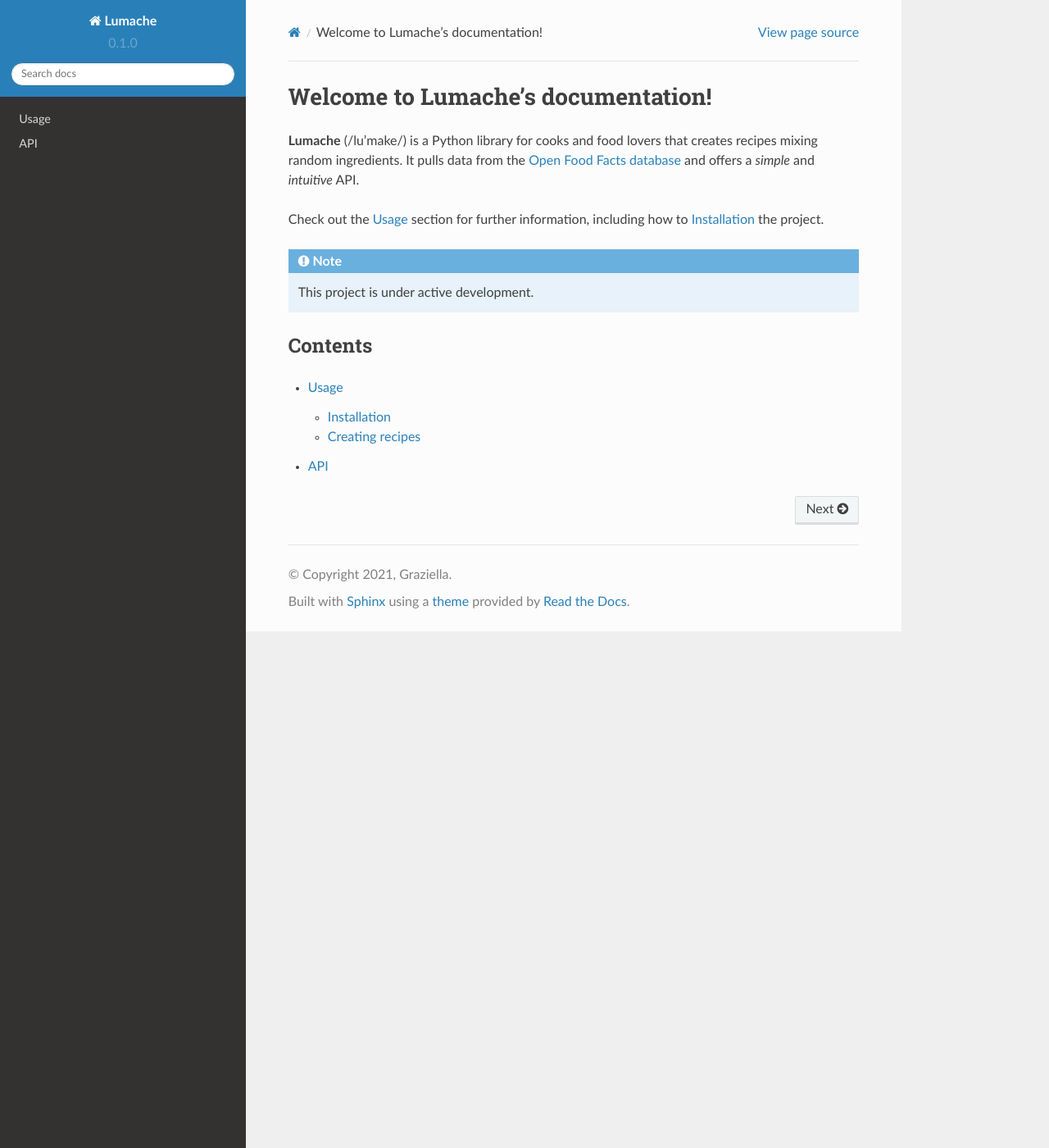
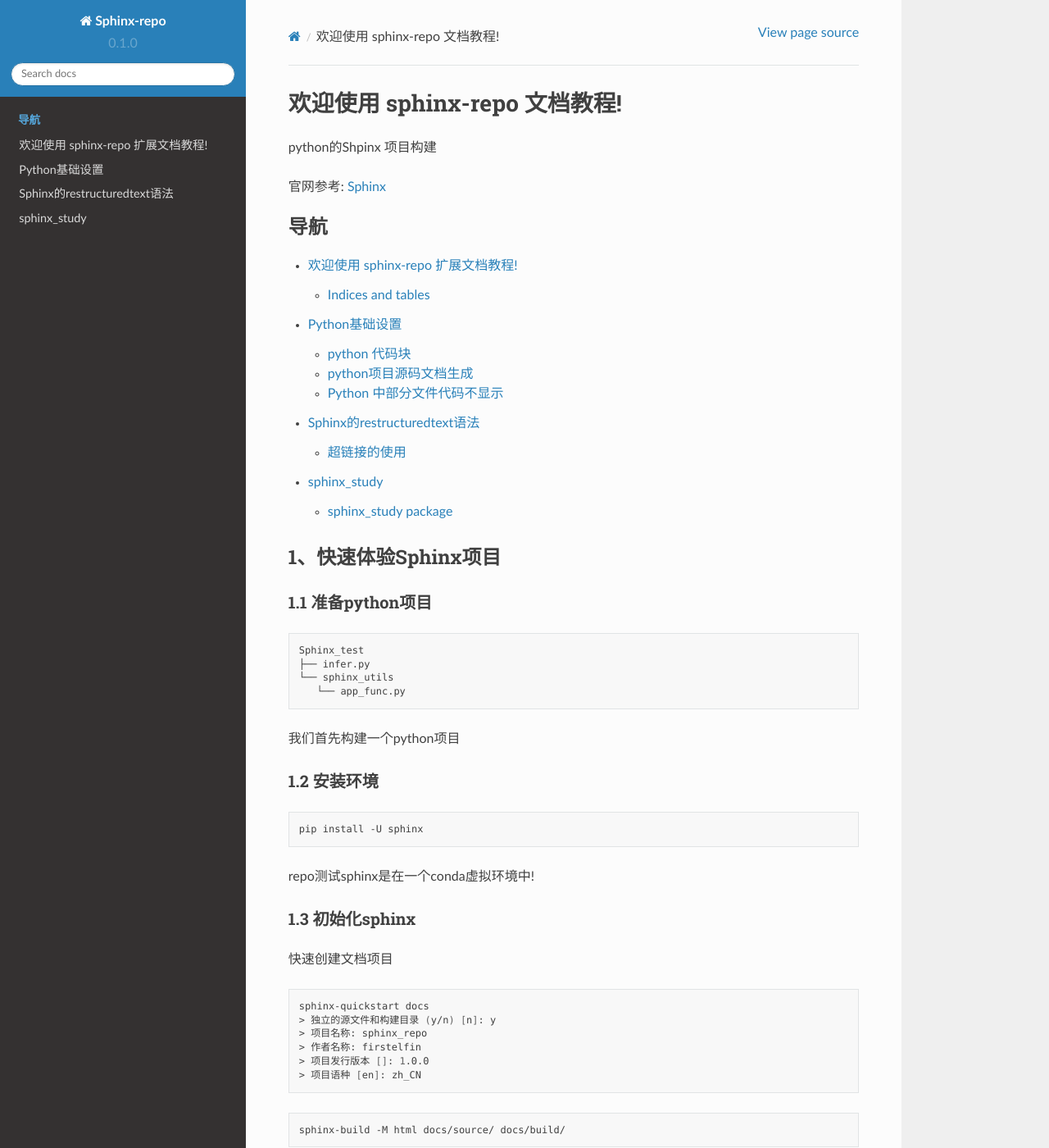
Before and after one commit to firstelfin/sphinx-test2, a Sphinx documentation site: the page built from docs/source/index.rst, in a window 1280 px wide and 1400 px high. Shown: the whole window at 82% size. Built offline with Sphinx 7.4.7 and the Read the Docs theme 2.0.0, drawn with Linux system fonts in a browser that asks for light colours; some of the changed text lies outside the part shown.

Commit message:
__init__

```diff
--- a/docs/requirements.txt
+++ b/docs/requirements.txt
@@ -1,2 +1,3 @@
 sphinx==7.1.2
 sphinx-rtd-theme==1.3.0rc1
+myst_parser
--- a/docs/source/conf.py
+++ b/docs/source/conf.py
@@ -2,9 +2,9 @@
 
 # -- Project information
 
-project = 'Lumache'
-copyright = '2021, Graziella'
-author = 'Graziella'
+project = 'Sphinx-repo'
+copyright = '2024, elfin'
+author = 'firstelfin'
 
 release = '0.1'
 version = '0.1.0'
@@ -12,6 +12,7 @@
 # -- General configuration
 
 extensions = [
+    'myst_parser',
     'sphinx.ext.duration',
     'sphinx.ext.doctest',
     'sphinx.ext.autodoc',
--- /dev/null
+++ b/docs/source/document/extensions/extension.rst
@@ -0,0 +1,18 @@
+
+欢迎使用 sphinx-repo 扩展文档教程!
+=======================================
+
+.. toctree::
+   :maxdepth: 2
+   :hidden:
+   :caption: 导航
+
+   添加Markdown支持
+
+
+Indices and tables
+------------------
+
+* :ref:`genindex`
+* :ref:`modindex`
+* :ref:`search`
--- /dev/null
+++ b/docs/source/document/python/python.rst
@@ -0,0 +1,11 @@
+Python基础设置
+=================
+
+
+.. toctree::
+   :maxdepth: 2
+   :caption: 导航
+
+   python_code
+   python_repo
+   python_non_code
--- /dev/null
+++ b/docs/source/document/python/python_code.rst
@@ -0,0 +1,29 @@
+
+python 代码块
+==========================
+
+1、简单实现
+---------------
+
+.. code-block:: python3
+    :linenos:
+    :emphasize-lines: 2
+
+    def add_str(a: str, b: str) -> int:
+        return int(a) + int(b)
+
+
+上面的代码块实现有几个关键因素:
+    1. 设置代码高量支持，默认是支持python3；
+    2. 书写 **.. code-block::** 标识开始代码块；
+    3. 标识符号后面要空行表示标识本身的结束；
+
+其他代码的支持可以参考：`usage configuration <https://www.sphinx-doc.org/en/master/usage/index.html>`_ 和 `代码高量与代码块设置 <https://www.sphinx-doc.org/en/master/usage/restructuredtext/directives.html#directive-code-block>`_.
+
+
+2、引用源代码
+----------------------
+
+文件引用，点击查看源码可以查看restructuredtext语法。
+
+.. literalinclude:: ../../../../sphinx_study/sphinx_utils/app_func.py
--- /dev/null
+++ b/docs/source/document/python/python_non_code.rst
@@ -0,0 +1,17 @@
+Python 中部分文件代码不显示
+====================================
+
+1、类属性注释文档不能识别
+------------------------------------
+
+经过测试，本地rst可以正常渲染，但是在Read the Docs上却不能正常显示。
+
+首先确定config的环境变量配置路径：
+
+    .. code-block:: python
+
+        sys.path.insert(0, os.path.abspath('../../'))
+
+    我已经将路径正确设置，还是出现这个问题，post_op文件不能正常显示。
+
+其次，注释调类的属性文档字符串，问题依然不能解决！
--- /dev/null
+++ b/docs/source/document/python/python_repo.rst
@@ -0,0 +1,34 @@
+
+python项目源码文档生成
+==========================
+
+
+1、准备好python项目
+--------------------------
+
+我们在这里定制了sphinx_study库, 注意这里python包都要有 **__init__.py** 文件, 这样自动化才能有效链接。
+
+
+2、简单尝试自动化文档
+--------------------------
+
+编辑 conf.py
+
+.. code-block:: python
+
+    import os
+    import sys
+    sys.path.insert(0, os.path.abspath('sphinx_study所在路径'))
+
+我们使用官方自带的扩展
+
+.. code-block:: shell
+
+    pip install --upgrade myst-parser
+    sphinx-apidoc -o source/sphinx_study ../sphinx_study/
+
+
+**参考链接**
+    1. `sphinx自动化文档 <https://blog.csdn.net/lly1122334/article/details/103970663>`_
+    2. `apidoc <https://github.com/sphinx-contrib/apidoc>`_
+    3. `autodoc <https://www.sphinx-doc.org/en/master/usage/extensions/autodoc.html#module-sphinx.ext.autodoc>`_
--- /dev/null
+++ b/docs/source/document/rst语法/link.rst
@@ -0,0 +1,55 @@
+超链接的使用
+====================
+
+
+1、网页链接
+---------------------
+
+.. code-block::
+
+    `link text <http url>`_
+
+格式说明:
+    1. 单引号加下划线;
+    2. 引号内部是显示标题+url, 两者之间使用空格分隔;
+
+或者使用下面的引用形式:
+
+.. code-block::
+
+    This is a paragraph that contains `a link`_.
+
+    .. _a link: https://domain.invalid/
+
+
+This is a paragraph that contains `URL-NAME`_.
+
+.. _URL-NAME: https://www.baidu.com
+
+
+2、内链引用
+---------------------
+
+我们在上面定义了URL-NAME, 下面就可以直接使用这个标签名
+
+.. code-block::
+
+    .. _my-reference-label:
+
+    Section to cross-reference
+    --------------------------
+
+    This is the text of the section.
+
+    It refers to the section itself, see :ref:`my-reference-label`.
+
+.. _TEST-LABEL:
+
+    label title
+    -------------------
+
+    **test squence.**
+
+
+
+内链引用参考，见 :ref:`text link <TEST-LABEL>`, 注意我们使用的 `:ref:`,与label之间不能有空格!
--- /dev/null
+++ b/docs/source/document/rst语法/res_usage.rst
@@ -0,0 +1,8 @@
+Sphinx的restructuredtext语法
+====================================
+
+.. toctree::
+   :maxdepth: 2
+   :caption: 导航
+
+   link
--- a/docs/source/index.rst
+++ b/docs/source/index.rst
@@ -1,22 +1,105 @@
-Welcome to Lumache's documentation!
-===================================
+.. sphinx-repo documentation master file, created by
+   sphinx-quickstart on Sun Feb 18 18:09:01 2024.
+   You can adapt this file completely to your liking, but it should at least
+   contain the root `toctree` directive.
 
-**Lumache** (/lu'make/) is a Python library for cooks and food lovers
-that creates recipes mixing random ingredients.
-It pulls data from the `Open Food Facts database <https://world.openfoodfacts.org/>`_
-and offers a *simple* and *intuitive* API.
+欢迎使用 sphinx-repo 文档教程!
+=======================================
 
-Check out the :doc:`usage` section for further information, including
-how to :ref:`installation` the project.
+python的Shpinx 项目构建
 
-.. note::
-
-   This project is under active development.
-
-Contents
---------
+官网参考: `Sphinx <https://www.sphinx-doc.org/en/master/tutorial/getting-started.html>`_
 
 .. toctree::
+   :maxdepth: 2
+   :caption: 导航
 
-   usage
-   api
+   document/extensions/extension
+   document/python/python
+   document/rst语法/res_usage
+   sphinx_study/modules
+
+
+
+1、快速体验Sphinx项目
+-----------------------
+
+1.1 准备python项目
+*********************
+
+.. code-block:: shell
+
+   Sphinx_test
+   ├── infer.py
+   └── sphinx_utils
+      └── app_func.py
+
+
+我们首先构建一个python项目
+
+1.2 安装环境
+***************
+
+.. highlight:: pygments.lexers.shell.BashLexer
+
+.. code-block:: shell
+
+   pip install -U sphinx
+
+
+repo测试sphinx是在一个conda虚拟环境中!
+
+1.3 初始化sphinx
+************************
+
+快速创建文档项目
+
+.. code-block:: shell
+
+   sphinx-quickstart docs
+   > 独立的源文件和构建目录 (y/n) [n]: y
+   > 项目名称: sphinx_repo
+   > 作者名称: firstelfin
+   > 项目发行版本 []: 1.0.0
+   > 项目语种 [en]: zh_CN
+
+
+.. code-block:: shell
+
+   sphinx-build -M html docs/source/ docs/build/
+
+此时可以在`docs/build/html/index.html`路径下打开超文本！
+
+1.4 主题设置
+******************
+
+安装喜欢的主题：`主题列表 <https://sphinx-themes.org/>`_
+
+.. code-block:: shell
+
+   pip install sphinx-rtd-theme
+
+
+在`docs/source/conf.py`设置：
+
+.. code-block:: python3
+
+   html_theme = 'sphinx-rtd-theme'
+
+
+1.5 在HTML文档中生效主题
+*********************************
+
+.. code-block:: shell
+
+   cd docs
+   make html
+
+
+
+Indices and tables
+------------------
+
+* :ref:`genindex`
+* :ref:`modindex`
+* :ref:`search`
--- /dev/null
+++ b/docs/source/sphinx_study/modules.rst
@@ -0,0 +1,7 @@
+sphinx_study
+============
+
+.. toctree::
+   :maxdepth: 4
+
+   sphinx_study
```
Also changed, not shown: docs/source/document/extensions/添加Markdown支持.rst (added, +35 -0 lines), docs/source/sphinx_study/sphinx_study.rst (added, +29 -0 lines), docs/source/sphinx_study/sphinx_study.sphinx_utils.rst (added, +29 -0 lines), sphinx_study/__init__.py (added), 4 other files.
